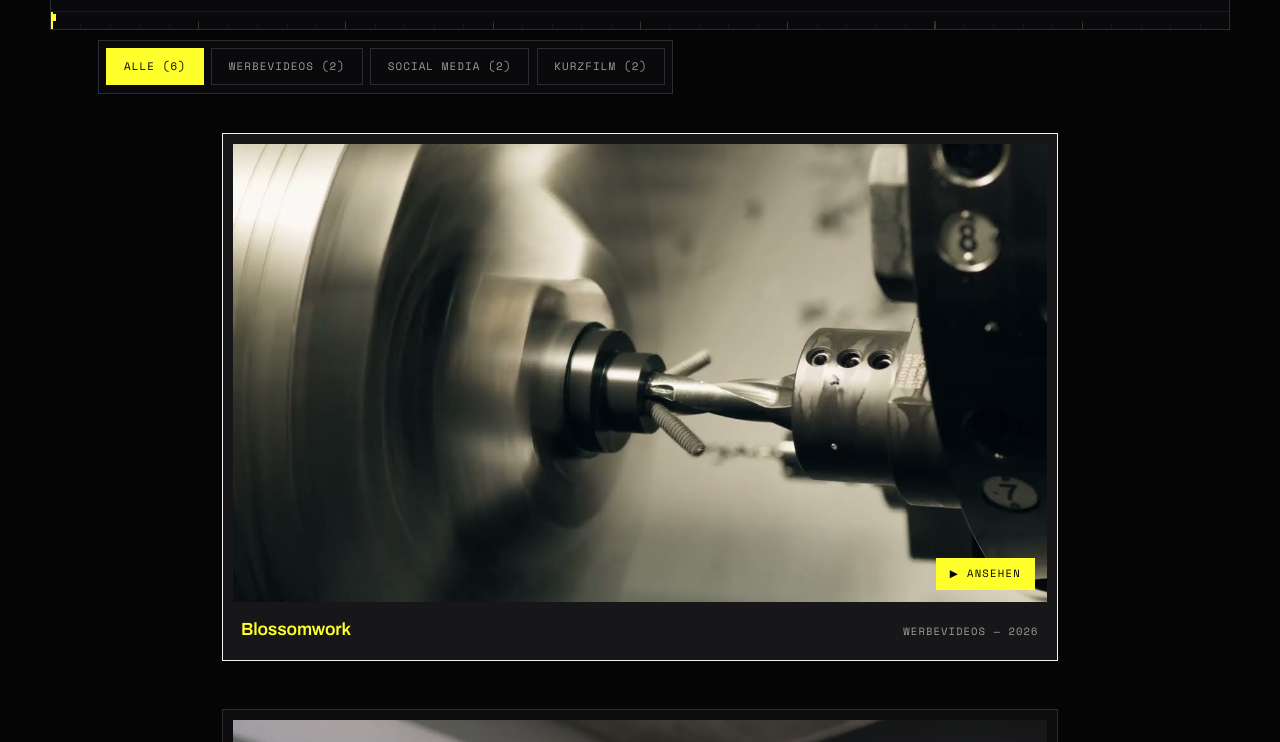
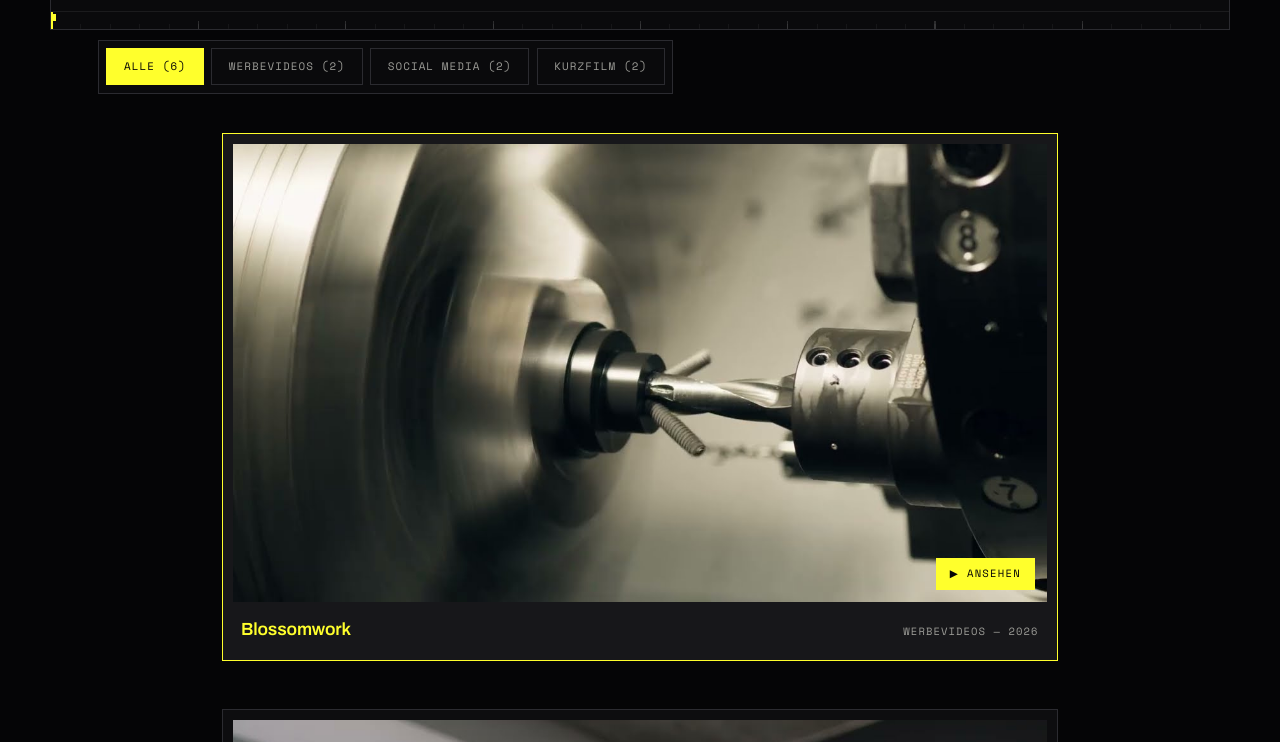
Before and after one commit to felixremmen/felixremmen-website, a plain HTML site: page index.html in a window 1280 px wide. In both pictures the pointer is over the button 640 px from the left and 1486 px from the top of the page. Shown: the part 1090-1832 px from the top of the page. Drawn offline with Linux system fonts and the light colour scheme.

Commit message:
Projekt-Karten: gelber Neon-Rand beim Hover
Kartenrand wechselt beim Hover/Focus nun auf die Akzentfarbe --neon
statt auf Weiss (--rand-hell) — konsistent zum gelben Titel und Button.

Co-Authored-By: Claude Opus 4.8 <noreply@anthropic.com>

```diff
--- a/css/style.css
+++ b/css/style.css
@@ -666,7 +666,7 @@ button {
 
 .karte-trigger:hover,
 .karte-trigger:focus-visible {
-  border-color: var(--rand-hell);
+  border-color: var(--neon);
   background: var(--flaeche-hell);
 }
 
```
